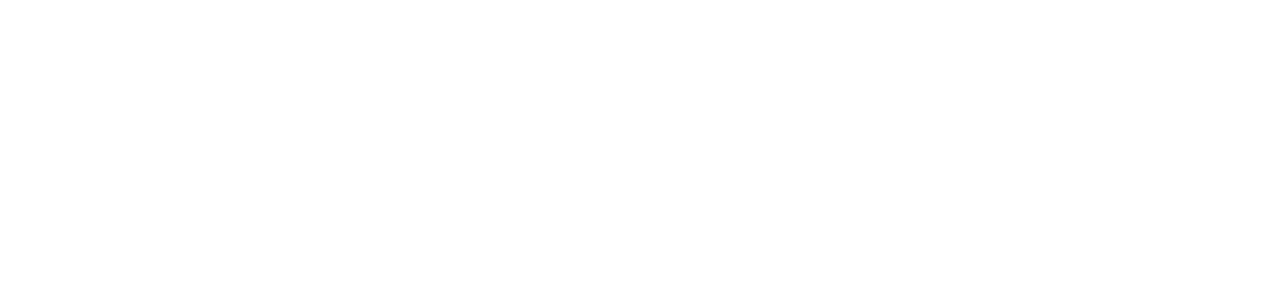
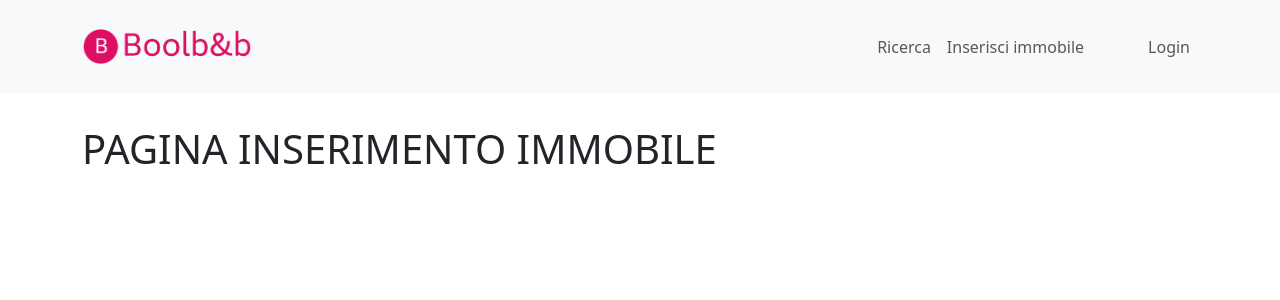
Before and after one commit to BrigitteFlores16/progetto-boolbnb, a React (Vite) app: page /new in a window 1280 px wide. Before the commit this address had no page. Shown: the top 300 px of the page. Built offline with nearby package versions, Linux system fonts and the light colour scheme.

Commit message:
feat: add detail, store and notfound pages

```diff
--- a/src/App.jsx
+++ b/src/App.jsx
@@ -1,6 +1,9 @@
 import { BrowserRouter, Routes, Route } from "react-router-dom";
 import DefaultLayout from "./defaultLayout/DefaultLayout";
 import HomePage from "./Pages/HomePage";
+import ImmobileShowPage from "./Pages/ImmobileShowPage";
+import ImmobileStorePage from "./Pages/ImmobileStorePage";
+import NotFound from "./Pages/NotFound";
 
 function App() {
   return (
@@ -8,6 +11,10 @@ function App() {
       <Routes>
         <Route Component={DefaultLayout}>
           <Route index Component={HomePage} />
+          <Route path="/:id" Component={ImmobileShowPage} />
+          <Route path="/new" Component={ImmobileStorePage} />
+
+          <Route path="*" Component={NotFound}></Route>
         </Route>
       </Routes>
     </BrowserRouter>
--- a/src/Pages/HomePage.jsx
+++ b/src/Pages/HomePage.jsx
@@ -20,9 +20,10 @@ export default function HomePage() {
 
   return (
     <>
+      <div className="container">
         <h1>Home Page</h1>
 
-    <SearchBar/>
+        <SearchBar />
 
         <CardProprietario
           id="1"
@@ -40,6 +41,7 @@ export default function HomePage() {
           <ImmobileCard immobile={immobili} />
           <ImmobileCard immobile={immobili} />
         </div>
+      </div>
     </>
   );
 }
--- /dev/null
+++ b/src/Pages/ImmobileShowPage.jsx
@@ -0,0 +1,9 @@
+export default function ImmobileShowPage() {
+  return (
+    <>
+      <div className="container">
+        <h1>PAGINA DETTAGLIO IMMOBILE</h1>
+      </div>
+    </>
+  );
+}
--- /dev/null
+++ b/src/Pages/ImmobileStorePage.jsx
@@ -0,0 +1,9 @@
+export default function ImmobileStorePage() {
+  return (
+    <>
+      <div className="container">
+        <h1>PAGINA INSERIMENTO IMMOBILE</h1>
+      </div>
+    </>
+  );
+}
--- /dev/null
+++ b/src/Pages/NotFound.jsx
@@ -0,0 +1,9 @@
+export default function NotFound() {
+  return (
+    <>
+      <div className="container">
+        <h1>404 - NOT FOUND</h1>
+      </div>
+    </>
+  );
+}
--- a/src/defaultLayout/Navbar.jsx
+++ b/src/defaultLayout/Navbar.jsx
@@ -37,7 +37,7 @@ export default function Navbar() {
                 </Link>
               </li>
               <li className="nav-item">
-                <Link className="nav-link me-5" to="/">
+                <Link className="nav-link me-5" to="/new">
                   Inserisci immobile
                 </Link>
               </li>
```
Lines whose indentation alone changed are shown as unchanged.
